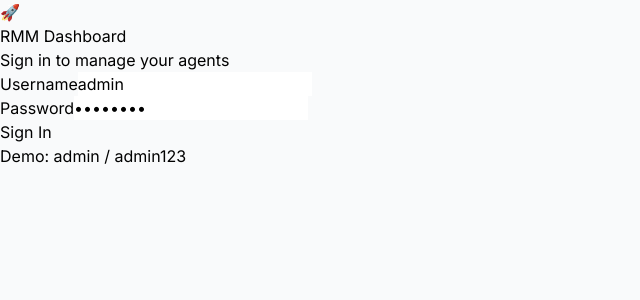
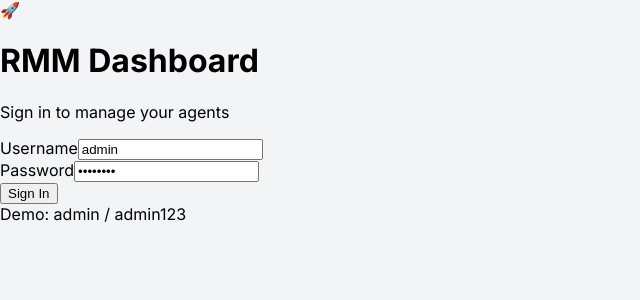
Before and after one commit to daley21233/rmm-dashboard, a Next.js app: page /login in a window 1280 px wide. Shown: the top 300 px of the page, without its empty margins (0-640 px from the left). Built offline with nearby package versions, Linux system fonts and the light colour scheme.

Commit message:
Update globals.css

```diff
--- a/src/app/globals.css
+++ b/src/app/globals.css
@@ -1,15 +1,12 @@
 /* src/app/globals.css */
 
-@tailwind base;
-@tailwind components;
-@tailwind utilities;
-
-:root {
-    --foreground-rgb: 0, 0, 0;
-    --background-rgb: 249, 250, 251;
+body {
+  margin: 0;
+  padding: 0;
+  font-family: -apple-system, BlinkMacSystemFont, 'Segoe UI', Roboto, 'Helvetica Neue', Arial, sans-serif;
+  background-color: #f3f4f6;
 }
 
-body {
-    color: rgb(var(--foreground-rgb));
-    background: rgb(var(--background-rgb));
+* {
+  box-sizing: border-box;
 }
```
